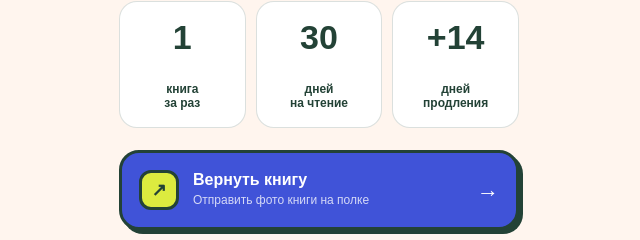
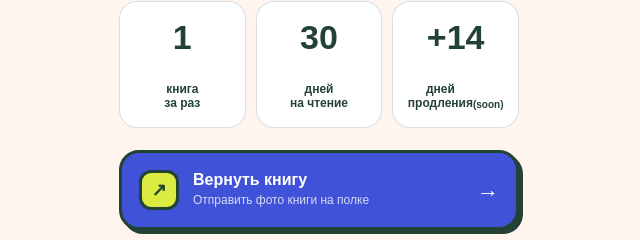
Before and after one commit to irasheep/peacebooks, a plain HTML site: page miniapp/index.html in a window 1280 px wide. Shown: the part 455-695 px from the top of the page, 321-961 px from the left. Drawn offline with Linux system fonts and the light colour scheme.

Commit message:
Mark extension as coming soon

```diff
--- a/miniapp/index.html
+++ b/miniapp/index.html
@@ -69,7 +69,7 @@
 
                     <article class="rule-card">
                         <strong>+14</strong>
-                        <span>дней<br>продления</span>
+                        <span>дней<br>продления<br><small>(soon)</small></span>
                     </article>
                 </div>
             </section>
```
